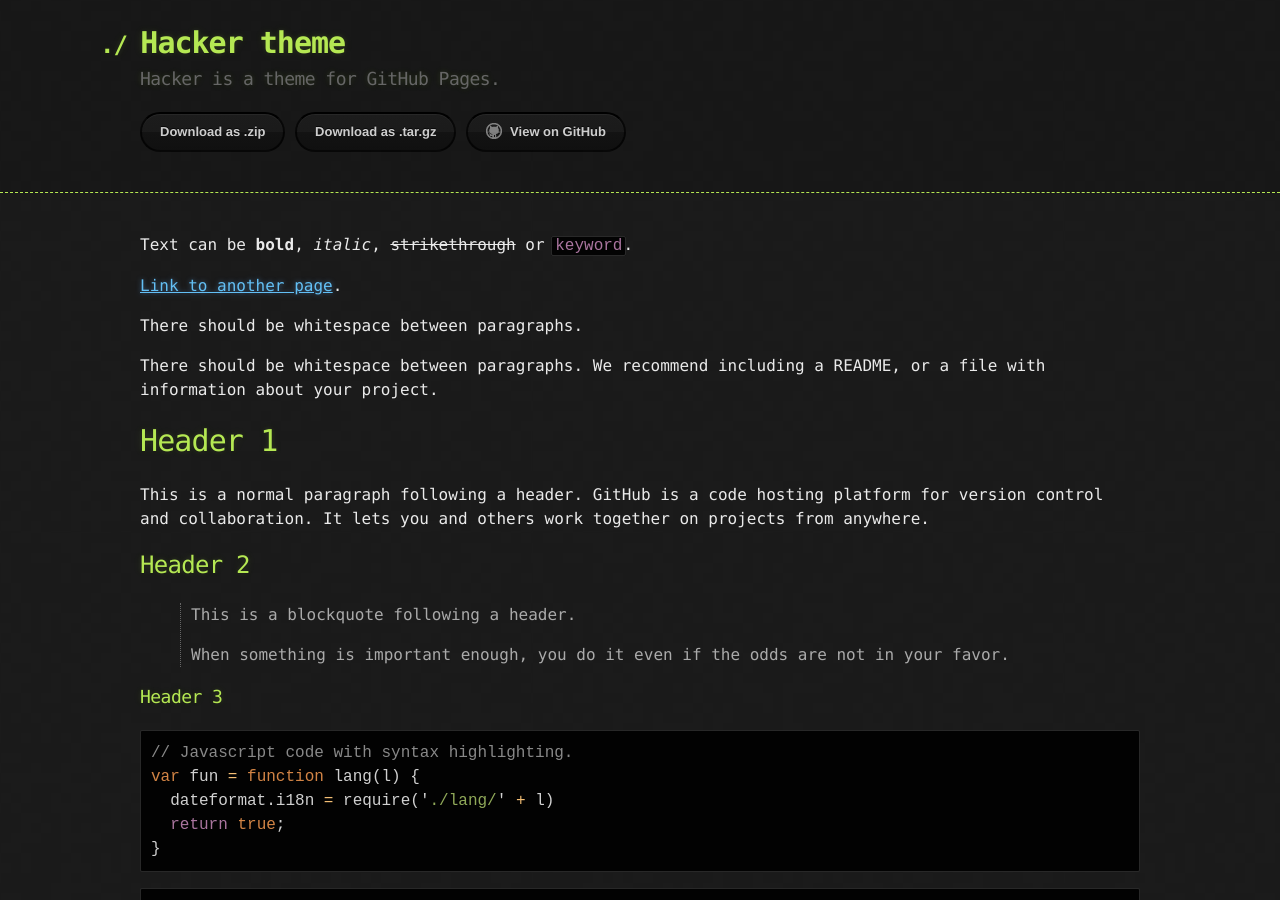
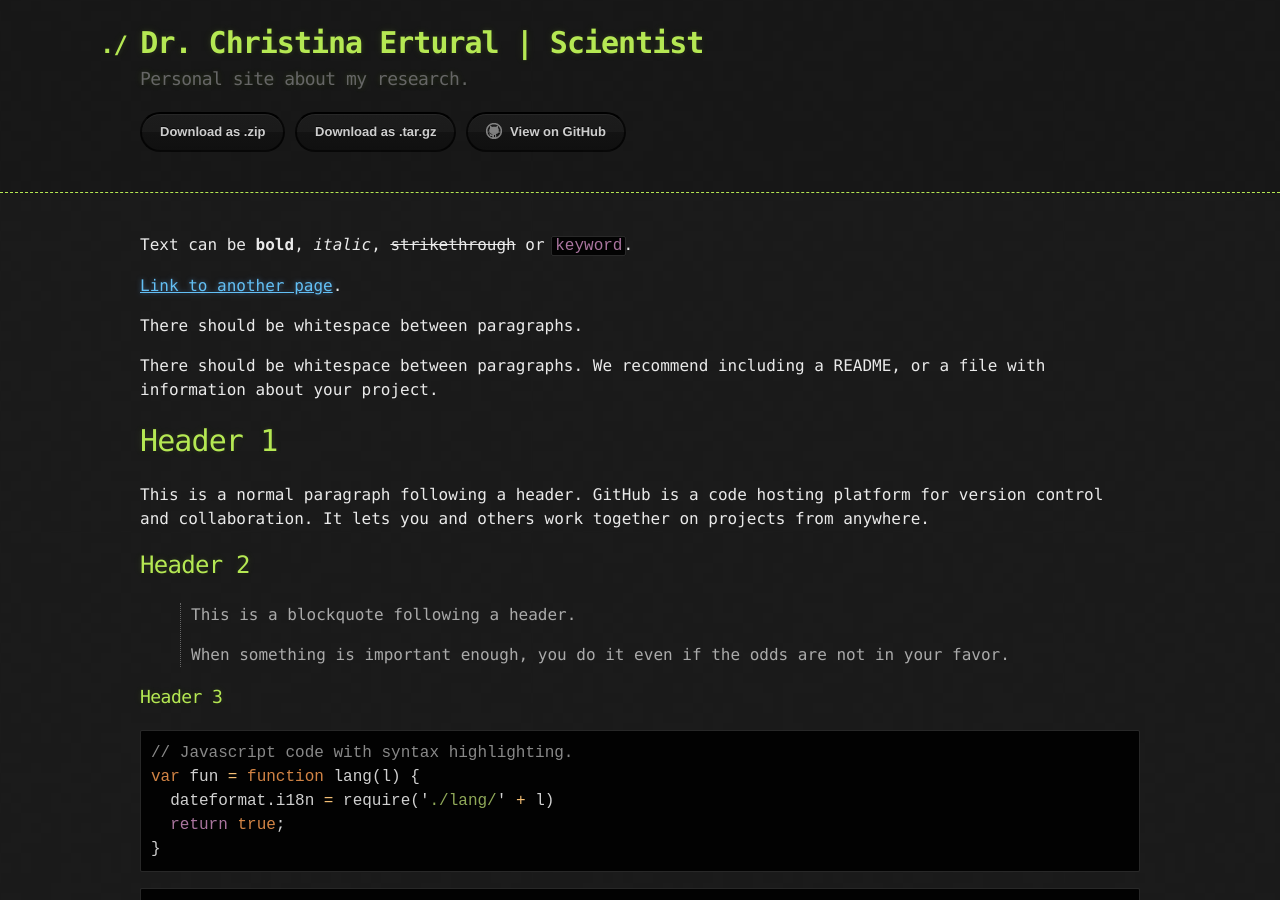
Before and after one commit to QuantumChemist/QuantumChemist.github.io, a Jekyll site: the page built from index.md, in a window 1280 px wide and 900 px high. Built offline with Jekyll 4.4.1, drawn with Linux system fonts in a browser that asks for light colours.

Commit message:
Update _config.yml

```diff
--- a/_config.yml
+++ b/_config.yml
@@ -3,3 +3,8 @@ description: Hacker is a theme for GitHub Pages.
 show_downloads: true
 google_analytics:
 theme: jekyll-theme-hacker
+remote_theme: pages-themes/hacker@v0.2.0
+plugins:
+- jekyll-remote-theme # add this line to the plugins list if you already have one
+title: [Dr. Christina Ertural | Scientist]
+description: [Personal site about my research.]
```
